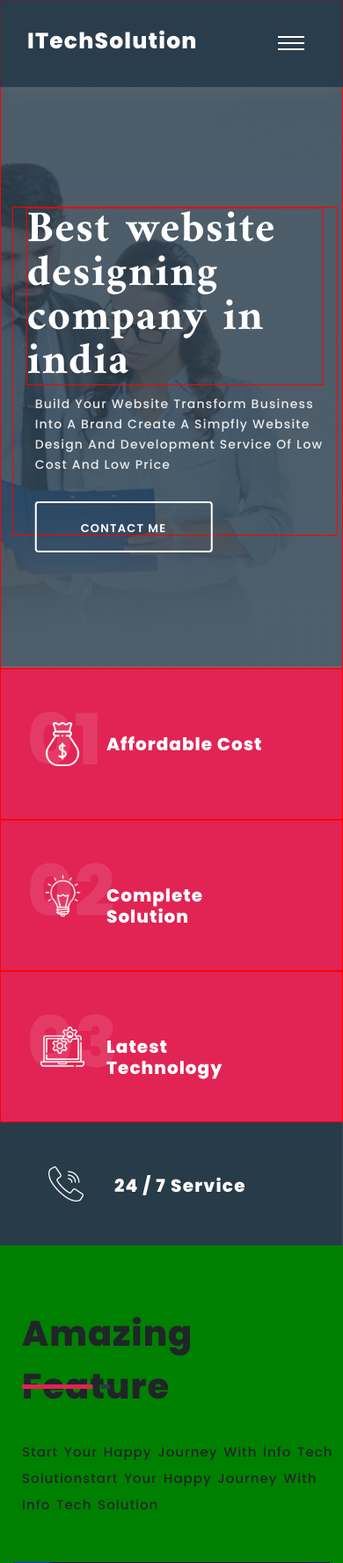
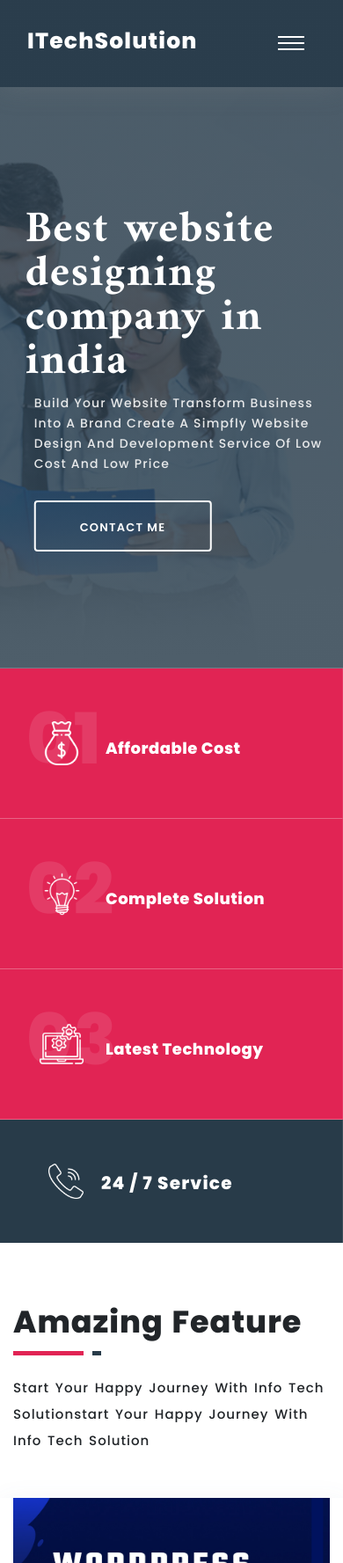
Before and after one commit to nicks007/examplesite.github.io, a PHP site: page / in a window 390 px wide. Shown: the top 1777 px of the page at 88% size. Run offline with PHP 8.4, Linux system fonts and the light colour scheme.

Commit message:
Update smalldevice.css

```diff
--- a/css/smalldevice.css
+++ b/css/smalldevice.css
@@ -1,7 +1,7 @@
 @media only screen and (max-width: 479px){
 
  body{
-background-color: green;
+background-color: none;
 
  }
 
@@ -10,7 +10,7 @@ background:linear-gradient(rgba(34,54,69,0.8),rgba(34,54,69,0.8)),url(../Image/h
 height:90vh;
 background-position: 100%;
 background-size: cover;
-border: 1px solid red;
+border: 1px solid none;
 }
 
 
@@ -20,7 +20,7 @@ top:50%;
 left: 51%;
 width:95%;
 transform: translate(-50% , -50%);
-border: 1px solid red;
+border: 1px solid none;
 
 }
 
@@ -35,7 +35,7 @@ word-spacing: 1.2px;
 font-size:50px;
 line-height:50px;
 font-family: 'Amiri', serif;
-border: 1px solid red;
+border: 1px solid none;
 }
 
 
@@ -64,20 +64,20 @@ padding: 60px;
 text-align: left;
 position: relative;
 border-bottom: 1px solid rgba(249,247,247,0.3);
-border: 1px solid red;
+border: 1px solid none;
 }
 
 
 .hero__title__text h4{
- font-size:20px;
+ font-size:18px;
 font-family: 'Poppins', serif;
 font-weight:800;
 margin:0px;
 color: #FFF;
 text-transform:capitalize;
-letter-spacing:1px;
+letter-spacing:0.5px;
 position: relative;
-top: 13px;
+top:20px;
 }
 
 
@@ -100,7 +100,8 @@ text-transform:capitalize;
 letter-spacing: 1.2px;
 position: relative;
 top:10px;
-margin-left: 40px;
+margin-left: 25px;
+
 }
 
 .img1 img{
@@ -118,7 +119,7 @@ margin-left: 40px;
 
 .hero__amazing__feature{
 padding: 0px;
-margin-top:70px;
+margin-top:60px;
 }
 
 
@@ -130,16 +131,21 @@ margin-top:70px;
 .hero__title__name{
   text-align: left;
   width:95%;
+  margin: 0;
+  margin-left: 15px;
+}
 
+.hero__title__name h1{
+  font-size: 35px;
 }
 
 
 .hero__title__name::before{
   content: "";
   width:80px;
-  height: 5px;
+  height:5px;
   background-color:#e12454;
-  top:37%;
+  top:35%;
   left:0px;
   position: absolute;
 }
@@ -149,7 +155,7 @@ margin-top:70px;
   width:10px;
   height: 5px;
   background-color:#283b49;
-  top:37%;
+  top:35%;
   left:90px;
   position: absolute;
 }
```
Also changed, not shown: other parts of css/smalldevice.css (+44 -0 lines).
